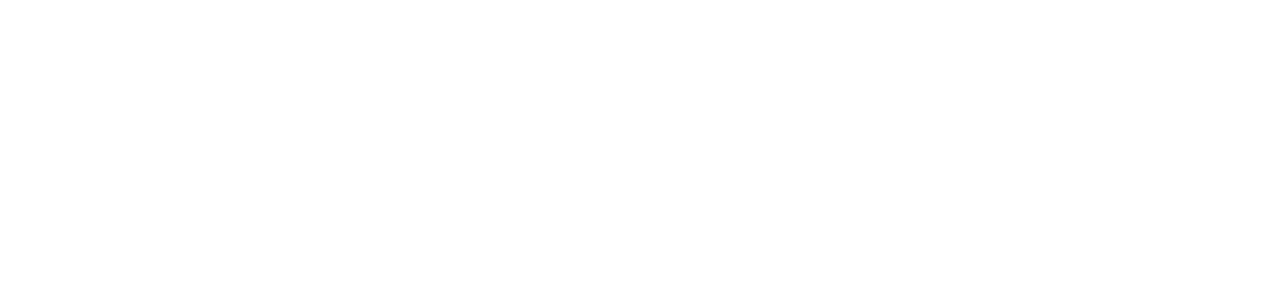
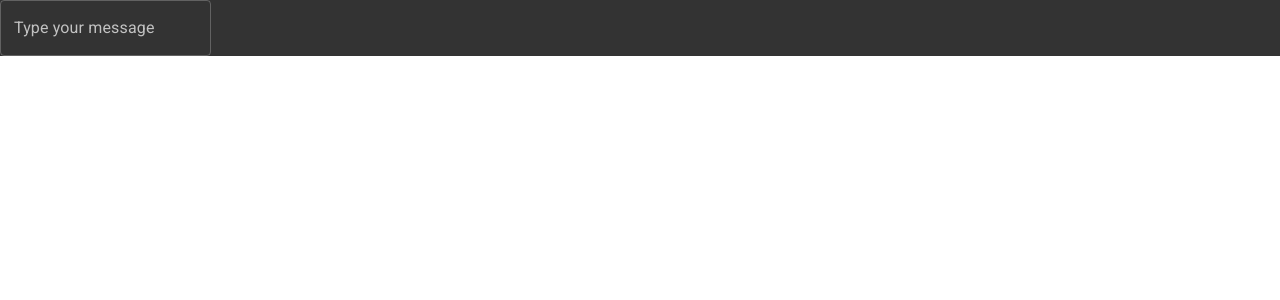
Before and after one commit to harzkr/crm-fe, a React (Create React App) app: page /conversation/1 in a window 1280 px wide. Shown: the top 300 px of the page. Built offline with nearby package versions, Linux system fonts and the light colour scheme.

Commit message:
Add conversation field

```diff
--- a/src/Routes.js
+++ b/src/Routes.js
@@ -38,7 +38,7 @@ const routes = () => {
           <Route path="/login" element={<Login />} />
           <Route element={<RequireAuth />}>
             <Route path="/" element={<Dashboard />} />
-            <Route path="/conversation/:user" element={<Conversation />} />
+            <Route path="/conversation/:id" element={<Conversation />} />
           </Route>
         </Routes>
       </Router>
--- a/src/components/Conversation/Conversation.js
+++ b/src/components/Conversation/Conversation.js
@@ -1,9 +1,15 @@
 import React from 'react';
 import { TextField } from '@mui/material';
+import { useParams } from "react-router-dom";
 
-const Conversation = () => {
+const Conversation = (props) => {
+
+    const { id } = useParams();
+
+    console.log(id);
+
     return(
-        <div>
+        <div style={{backgroundColor:'#333'}}>
             <TextField label="Type your message" />
         </div>
     )
--- a/src/components/Dashboard/Dashboard.js
+++ b/src/components/Dashboard/Dashboard.js
@@ -10,8 +10,11 @@ import {
   Autocomplete,
   TextField,
 } from "@mui/material";
+import { useNavigate } from "react-router-dom";
 
 const Dashboard = () => {
+  const navigate = useNavigate();
+
   const [filtered, setFiltered] = React.useState([]);
 
   const selectFilter = (val) => {
@@ -67,7 +70,7 @@ const Dashboard = () => {
         >
           {filtered.map((user) => (
             <div key={user.email} className="user">
-              <Card style={{ cursor: "pointer" }}>
+              <Card onClick={() => navigate(`/conversation/1234`)} style={{ cursor: "pointer" }}>
                 <CardContent>
                   <Typography
                     sx={{ fontSize: 16 }}
@@ -99,7 +102,7 @@ const Dashboard = () => {
         >
           {USERS.map((user) => (
             <div key={user.email} className="user">
-              <Card style={{ cursor: "pointer" }}>
+              <Card onClick={() => navigate(`/conversation/${user.email}`)} style={{ cursor: "pointer" }}>
                 <CardContent>
                   <Typography
                     sx={{ fontSize: 16 }}
```
